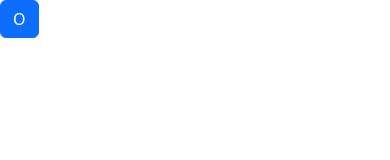
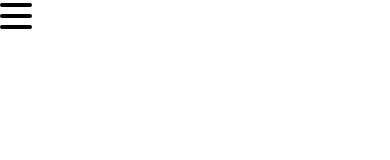
Before and after one commit to Ccuredalerayner/FirstWebsite, a React (Vite) app in the folder CuredaleFoundationWebsite/: page / in a window 390 px wide. Shown: the top 160 px of the page. Built offline with nearby package versions, Linux system fonts and the light colour scheme.

Commit message:
hamburger

```diff
--- a/CuredaleFoundationWebsite/src/App.tsx
+++ b/CuredaleFoundationWebsite/src/App.tsx
@@ -1,16 +1,12 @@
 import { useState, useEffect } from "react";
 import MenuButton from "./componants/MenuButton";
 import ListGroup from "./componants/ListGroup";
+import Hamburger from "./componants/Hamburger";
 
 function App() {
     return (
-        <div className="col-4">
-            <MenuButton
-                btnColour={"primary"}
-                onClick={() => console.log("pressed")}
-            >
-                {"O"}
-            </MenuButton>
+        <div>
+            <Hamburger />
         </div>
     );
 }
--- /dev/null
+++ b/CuredaleFoundationWebsite/src/componants/Hamburger.tsx
@@ -0,0 +1,34 @@
+const Hamburger = () => {
+    return (
+        <>
+            <div className="hamburger">
+                <div className="burger burger1"></div>
+                <div className="burger burger2"></div>
+                <div className="burger burger3"></div>
+            </div>
+            <style jsx="true">
+                {`
+                    .hamburger {
+                        width: 2rem;
+                        height: 2rem;
+                        display: flex;
+                        justify-content: space-around;
+                        flex-flow: column nowrap;
+                        z-index: 10;
+                    }
+
+                    .burger {
+                        width: 2rem;
+                        height: 0.25rem;
+                        border-radius: 10px;
+                        background-color: black;
+                        transform-origin: 1px;
+                        transition: all 0.3s linear;
+                    }
+                `}
+            </style>
+        </>
+    );
+};
+
+export default Hamburger;
```
